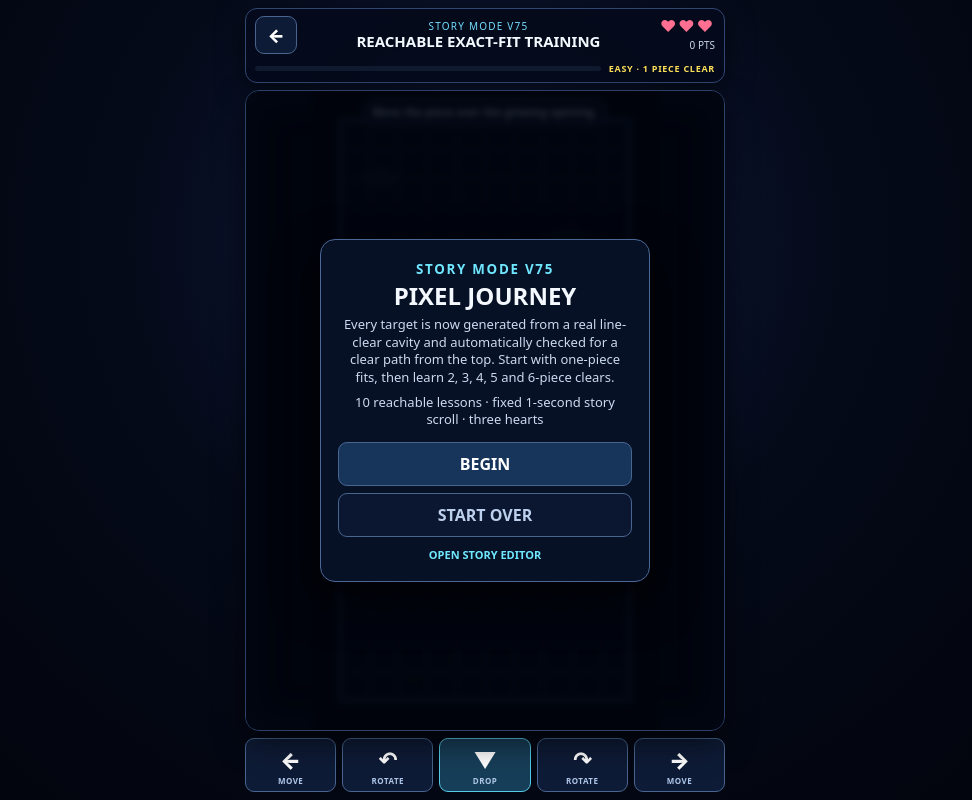
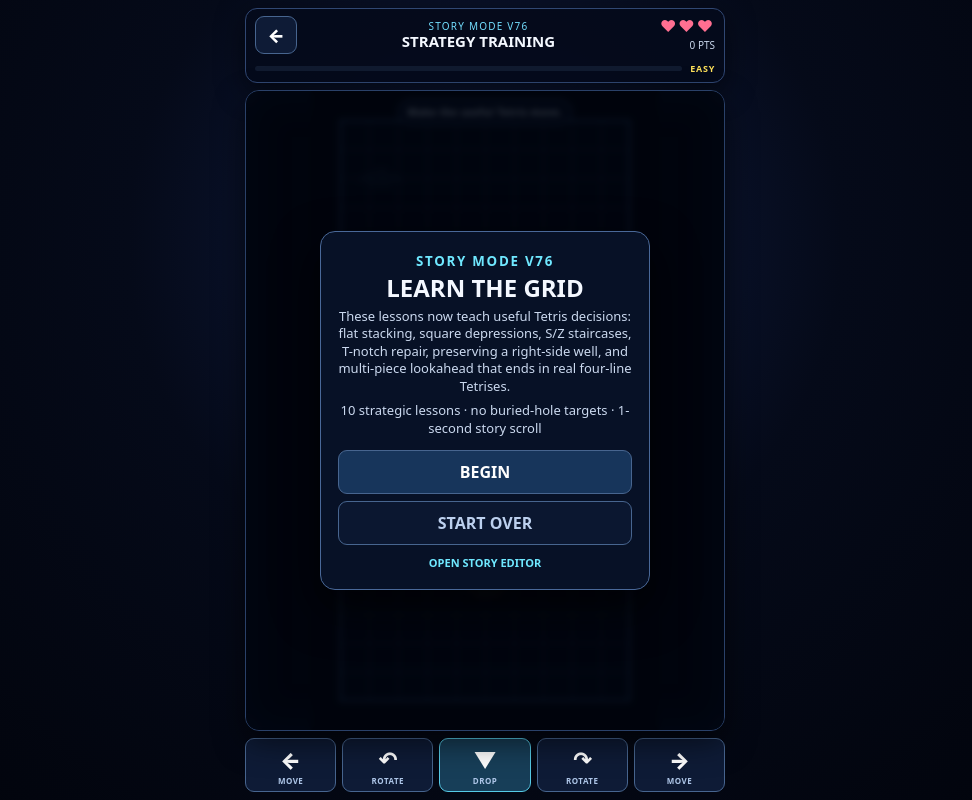
Before and after one commit to edmondsonedits/rush-duel, a plain HTML site: page story-test.html in a window 1280 px wide. Shown: the whole page, without its empty margins (155-1127 px from the left). Drawn offline with Linux system fonts and the light colour scheme.

Commit message:
load strategic Story Mode V76

```diff
--- a/story-test.html
+++ b/story-test.html
@@ -4,9 +4,9 @@
   <meta charset="utf-8">
   <meta name="viewport" content="width=device-width,initial-scale=1,viewport-fit=cover,user-scalable=no,interactive-widget=resizes-content">
   <meta name="theme-color" content="#020612">
-  <meta name="description" content="Tetris Duel Story Mode V75 — reachable exact-fit Tetris lessons over a scrolling pixel-story background.">
-  <title>Story Mode V75 — Tetris Duel</title>
-  <link rel="stylesheet" href="assets/game-v13.css?v=75">
+  <meta name="description" content="Tetris Duel Story Mode V76 — useful Tetris strategy lessons over a scrolling pixel-story background.">
+  <title>Story Mode V76 — Tetris Duel</title>
+  <link rel="stylesheet" href="assets/game-v13.css?v=76">
   <style>
     *{box-sizing:border-box}html,body,#app{width:100%;height:100%;margin:0;overflow:hidden;background:#020612;color:#f4f8ff;font-family:system-ui,-apple-system,BlinkMacSystemFont,"Segoe UI",sans-serif}body{touch-action:manipulation;overscroll-behavior:none}.screen:not(.story-playtest-screen){display:none!important}
     .story-playtest-screen{display:flex!important;position:fixed;inset:0;align-items:center;justify-content:center;background:radial-gradient(circle at 50% 30%,#101d43 0,#050a19 42%,#01030a 100%);padding:max(8px,env(safe-area-inset-top)) max(8px,env(safe-area-inset-right)) max(8px,env(safe-area-inset-bottom)) max(8px,env(safe-area-inset-left));overflow:hidden}
@@ -19,12 +19,12 @@
 <body data-screen="story-test" data-mode="story">
   <div id="app"></div>
   <script type="module">
-    import * as Core from './assets/core-v13.js?v=75';
+    import * as Core from './assets/core-v13.js?v=76';
     window.__RUSH_MODULES={...Core};
     const script=document.createElement('script');
-    script.src='./assets/story-playtest-v75.js?v=75';
+    script.src='./assets/story-playtest-v76.js?v=76';
     script.onload=()=>{};
-    script.onerror=()=>{document.body.innerHTML='<div style="padding:24px;color:white;background:#020612;font-family:system-ui">Story Mode V75 failed to load.</div>';};
+    script.onerror=()=>{document.body.innerHTML='<div style="padding:24px;color:white;background:#020612;font-family:system-ui">Story Mode V76 failed to load.</div>';};
     document.head.appendChild(script);
   </script>
 </body>
```
